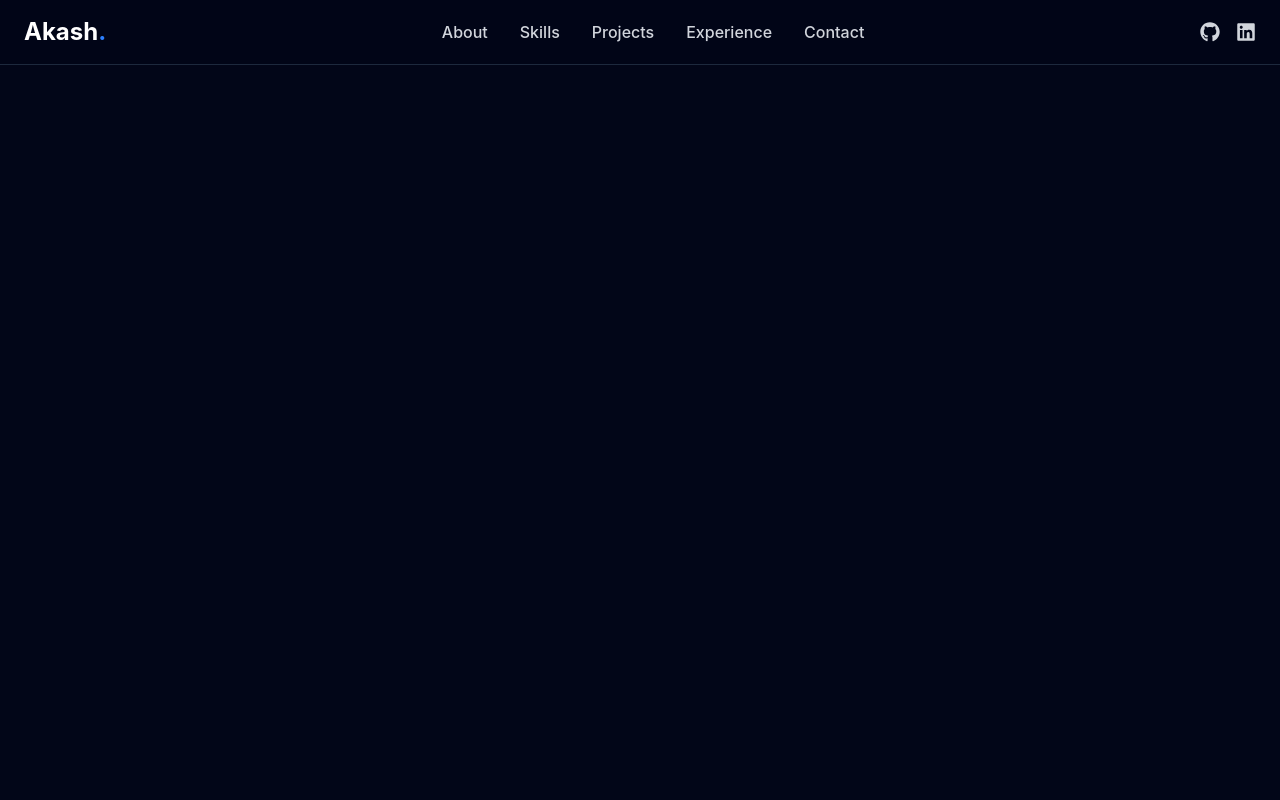
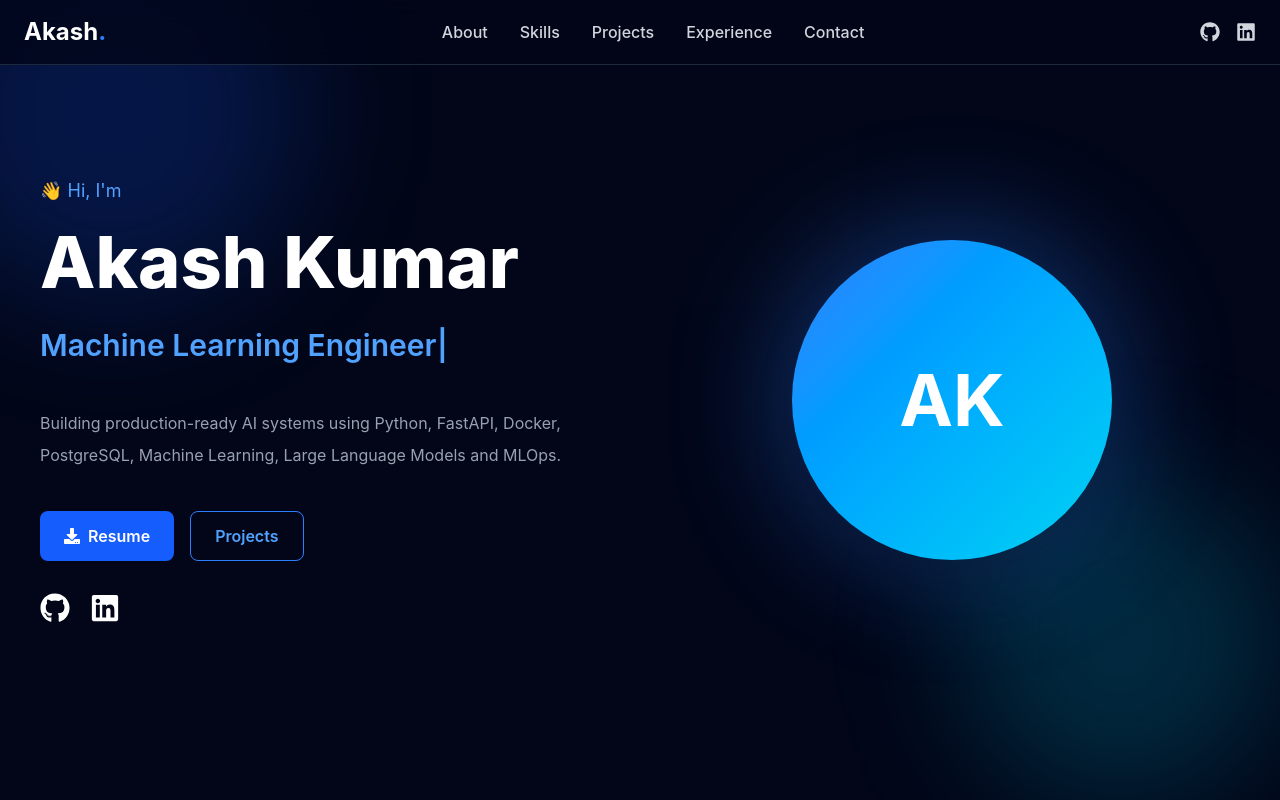
Before and after one commit to Shakya-2001/portfolio, a React app: page / in a window 1280 px wide. Built offline with nearby package versions, Linux system fonts and the light colour scheme; the HTML template or start-up script is replaced by a standard one.

Commit message:
added animation and some content

```diff
--- a/package.json
+++ b/package.json
@@ -16,6 +16,7 @@
     "react-dom": "^19.2.7",
     "react-icons": "^5.7.0",
     "react-scroll": "^1.9.3",
+    "react-type-animation": "^3.2.0",
     "tailwindcss": "^4.3.2"
   },
   "devDependencies": {
--- a/src/App.jsx
+++ b/src/App.jsx
@@ -1,9 +1,11 @@
 import Navbar from "./components/Navbar";
+import Hero from "./components/Hero";
 
 function App() {
   return (
-    <div className="bg-slate-950 min-h-screen">
+    <div className="bg-slate-950">
       <Navbar />
+      <Hero />
     </div>
   );
 }
--- a/src/components/Hero.jsx
+++ b/src/components/Hero.jsx
@@ -0,0 +1,104 @@
+import { motion } from "framer-motion";
+import { TypeAnimation } from "react-type-animation";
+import { FaGithub, FaLinkedin, FaDownload } from "react-icons/fa";
+import heroData from "../data/heroData";
+
+const Hero = () => {
+  return (
+    <section className="min-h-screen bg-slate-950 text-white flex items-center relative overflow-hidden">
+
+      {/* Background Glow */}
+      <div className="absolute w-96 h-96 bg-blue-600/20 rounded-full blur-3xl -top-20 -left-20"></div>
+      <div className="absolute w-80 h-80 bg-cyan-500/20 rounded-full blur-3xl bottom-0 right-0"></div>
+
+      <div className="max-w-7xl mx-auto px-6 grid md:grid-cols-2 gap-12 items-center relative z-10">
+
+        {/* LEFT */}
+        <motion.div
+          initial={{ opacity: 0, x: -60 }}
+          animate={{ opacity: 1, x: 0 }}
+          transition={{ duration: 0.8 }}
+        >
+          <p className="text-blue-400 text-lg mb-3">
+            {heroData.greeting}
+          </p>
+
+          <h1 className="text-5xl md:text-7xl font-extrabold leading-tight">
+            {heroData.name}
+          </h1>
+
+          <div className="text-2xl md:text-3xl text-blue-400 font-semibold mt-5 h-12">
+            <TypeAnimation
+              sequence={[
+                ...heroData.roles.flatMap((role) => [role, 2000]),
+              ]}
+              wrapper="span"
+              speed={50}
+              repeat={Infinity}
+            />
+          </div>
+
+          <p className="text-gray-400 mt-8 leading-8 max-w-xl">
+            {heroData.description}
+          </p>
+
+          <div className="flex flex-wrap gap-4 mt-10">
+
+            <button className="flex items-center gap-2 bg-blue-600 hover:bg-blue-700 transition px-6 py-3 rounded-lg font-semibold">
+              <FaDownload />
+              Resume
+            </button>
+
+            <button className="border border-blue-500 text-blue-400 hover:bg-blue-500 hover:text-white transition px-6 py-3 rounded-lg font-semibold">
+              Projects
+            </button>
+
+          </div>
+
+          <div className="flex gap-5 mt-8 text-3xl">
+
+            <a
+              href={heroData.github}
+              target="_blank"
+              rel="noreferrer"
+              className="hover:text-blue-400 transition"
+            >
+              <FaGithub />
+            </a>
+
+            <a
+              href={heroData.linkedin}
+              target="_blank"
+              rel="noreferrer"
+              className="hover:text-blue-400 transition"
+            >
+              <FaLinkedin />
+            </a>
+
+          </div>
+        </motion.div>
+
+        {/* RIGHT */}
+        <motion.div
+          initial={{ opacity: 0, x: 60 }}
+          animate={{ opacity: 1, x: 0 }}
+          transition={{ duration: 0.8 }}
+          className="flex justify-center"
+        >
+          <div className="relative">
+
+            <div className="absolute inset-0 rounded-full bg-blue-500 blur-3xl opacity-40 animate-pulse"></div>
+
+            <div className="relative w-80 h-80 rounded-full bg-gradient-to-br from-blue-500 to-cyan-400 flex items-center justify-center text-7xl font-bold shadow-2xl">
+              AK
+            </div>
+
+          </div>
+        </motion.div>
+
+      </div>
+    </section>
+  );
+};
+
+export default Hero;
--- /dev/null
+++ b/src/data/heroData.js
@@ -0,0 +1,23 @@
+const heroData = {
+  greeting: "👋 Hi, I'm",
+
+  name: "Akash Kumar",
+
+  roles: [
+    "AI Engineer",
+    "Machine Learning Engineer",
+    "LLM Developer",
+    "Former Software Developer",
+  ],
+
+  description:
+    "Building production-ready AI systems using Python, FastAPI, Docker, PostgreSQL, Machine Learning, Large Language Models and MLOps.",
+
+  resume: "#",
+
+  github: "https://github.com/Shakya-2001",
+
+  linkedin: "www.linkedin.com/in/akash-kumar-117a39202",
+};
+
+export default heroData;
```
Also changed, not shown: src/assets/profile.jpeg (added), 1 other file (tests, documents, lock files or other folders).
